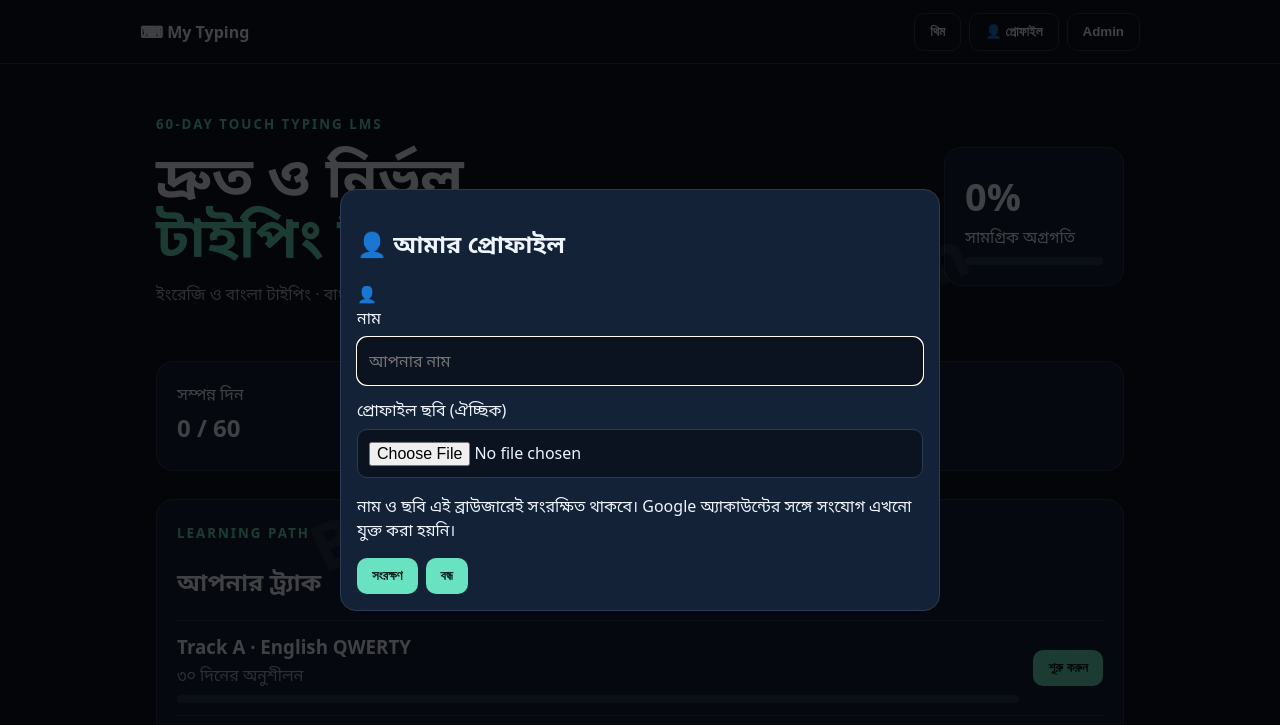
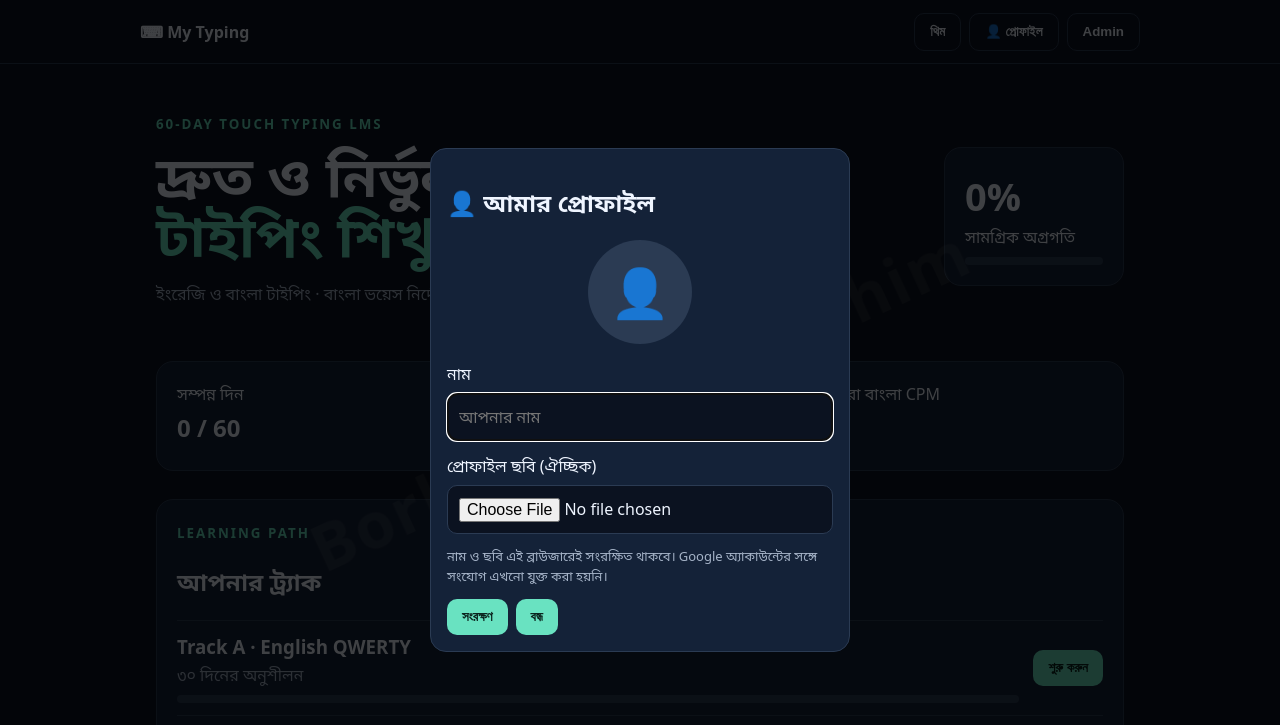
Before and after one commit to bmd03024-code/My-typing, a plain HTML site: page index.html in a window 1280 px wide. Both pictures are taken after a click on the button "👤 প্রোফাইল". Shown: the top 725 px of the page. Drawn offline with Linux system fonts and the light colour scheme.

Commit message:
Style learner profile dialog and avatar

```diff
--- a/style.css
+++ b/style.css
@@ -85,3 +85,5 @@ body::after{
 .balloon.popped{animation:balloonPop .28s ease-out forwards}
 @keyframes balloonDrop{from{transform:translateY(-18px)}to{transform:translateY(22px)}}
 @keyframes balloonPop{to{transform:scale(1.8);opacity:0;filter:blur(5px)}}
+
+.profile-preview{width:104px;height:104px;border-radius:50%;margin:12px auto 18px;background:var(--line);display:flex;align-items:center;justify-content:center;overflow:hidden;font-size:48px}.profile-preview img{width:100%;height:100%;object-fit:cover}.profile-note{font-size:13px;color:var(--muted)}#profileDialog{width:min(420px,94vw)}
```
